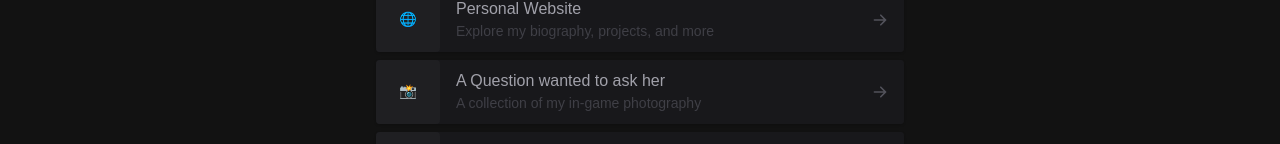
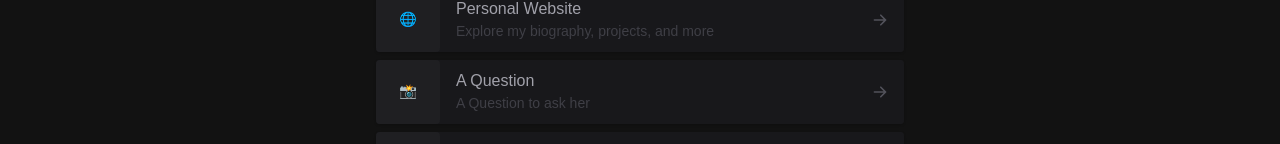
Before and after one commit to anas-ike/biolink, a Next.js app: page / in a window 1280 px wide. Shown: the part 486-630 px from the top of the page. Built offline with nearby package versions, Linux system fonts and the light colour scheme; no server answers.

Commit message:
Update index.tsx

```diff
--- a/pages/index.tsx
+++ b/pages/index.tsx
@@ -187,13 +187,13 @@ export default function Home() {
                                     title="A Question"
                                     className="text-ellipsis text-[16px] text-zinc-400"
                                   >
-                                    A Question wanted to ask her
+                                    A Question
                                   </span>
                                   <span
                                     title="Web toolbox"
                                     className="xs:w-[220px] mt-1 w-[175px] truncate text-ellipsis whitespace-nowrap text-[14px] text-zinc-700 sm:w-[275px] md:w-[340px] lg:w-[400px]"
                                   >
-                                    A collection of my in-game photography
+                                    A Question to ask her
                                   </span>
                                 </div>
                               </div>
```
